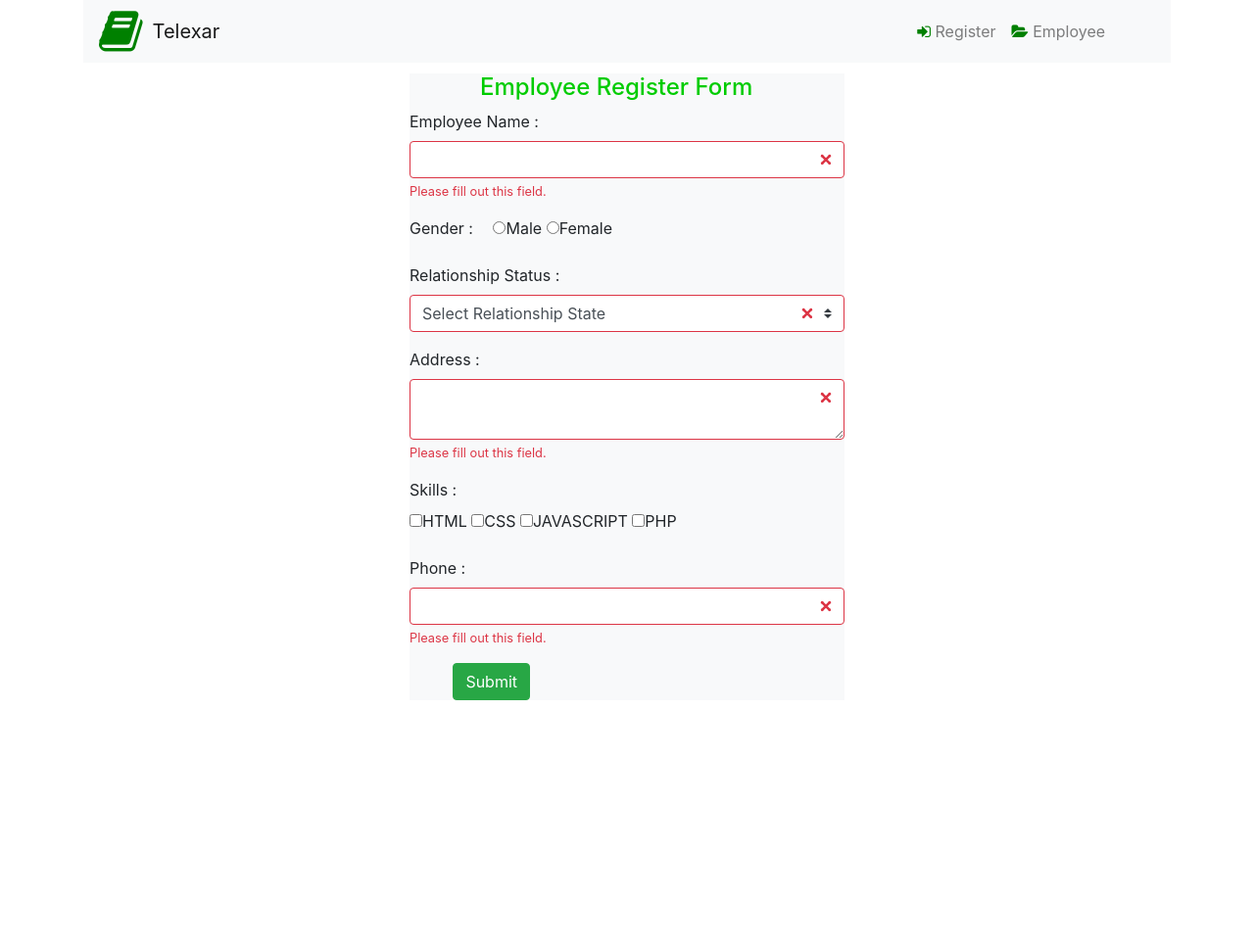
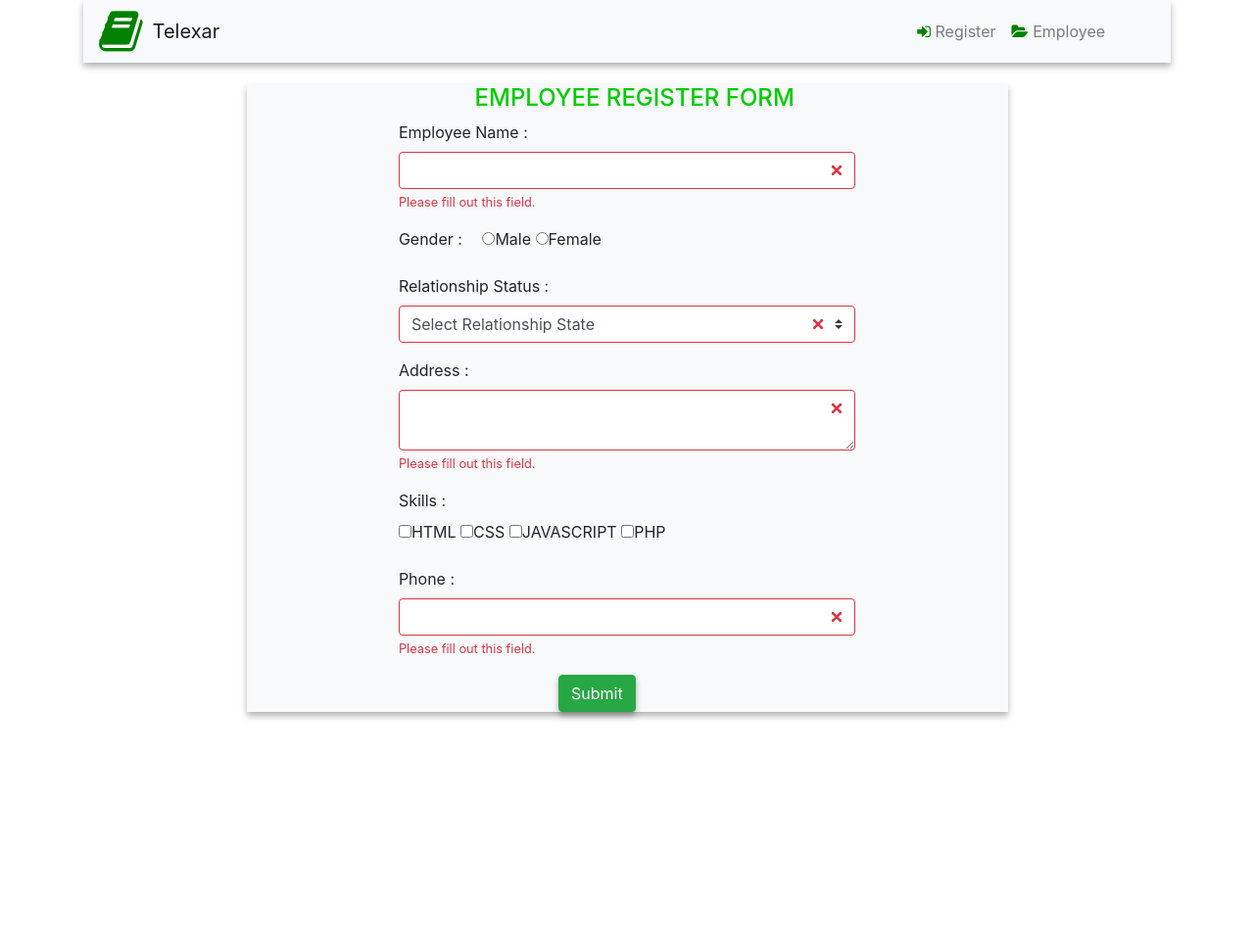
Before and after one commit to NimeshMadusanka/Company, a PHP site: the page made by application/views/Register.php in a window 1280 px wide. Shown: the top 967 px of the page at 98% size. After the commit the page ends 735 px from the top, so only its background shows below. Run offline with PHP 8.4, Linux system fonts and the light colour scheme; the template is opened without the code that fills it, so the values that code supplies are empty; some libraries are stand-ins or nearby versions.

Commit message:
Add some styles

```diff
--- a/application/views/Register.php
+++ b/application/views/Register.php
@@ -2,7 +2,7 @@
 <html>
 <head>
     <link rel="stylesheet" href="<?php echo base_url(); ?>/public/css/bootstrap.css">
-   <!-- <link rel="stylesheet" href="<?php /*echo base_url(); */?>/public/css/styles.css">-->
+    <!-- <link rel="stylesheet" href="<?php /*echo base_url(); */ ?>/public/css/styles.css">-->
     <link rel="stylesheet" href="https://maxcdn.bootstrapcdn.com/bootstrap/4.3.1/css/bootstrap.min.css">
     <link rel="stylesheet" href="https://stackpath.bootstrapcdn.com/font-awesome/4.7.0/css/font-awesome.min.css">
     <script src="<?php echo base_url(); ?>/public/js/sweetalert.min.js"></script>
@@ -11,20 +11,21 @@
     <title>Register</title>
 </head>
 <body>
-<div class="container">
+<div class="container" style="">
     <!-- navigation bar -->
-    <nav style="color: gainsboro" class="navbar navbar-expand-sm bg-light navbar-light" >
+    <nav style="box-shadow: 0 0.4629629629629629vh 0.5208333333333334vw 0 rgba(0,0,0,0.3);"
+         class="navbar navbar-expand-sm bg-light navbar-light">
 
         <i class="fa fa-book" style="font-size:48px;color:green; margin-right: 10px"></i>
 
         <a class="navbar-brand .text-success" href="">Telexar</a>
 
 
-
         <!-- Navigation Links -->
         <ul class="navbar-nav">
             <li class="nav-item">
-                <a class="nav-link" href="">&emsp;&emsp;&emsp;&emsp;&emsp;&emsp;&emsp;&emsp;&emsp;&emsp;&emsp;&emsp;&emsp;&emsp;&emsp;&emsp;&emsp;&emsp;&emsp;&emsp;&emsp;&emsp;&emsp;&emsp;&emsp;&emsp;&emsp;&emsp;&emsp;&emsp;&emsp;&emsp;&emsp;&emsp;&emsp;&emsp;&emsp;&emsp;&emsp;&emsp;&emsp;&emsp;&emsp;<i class="fa fa-sign-in" style="color: green"></i> Register</a>
+                <a class="nav-link" href="">&emsp;&emsp;&emsp;&emsp;&emsp;&emsp;&emsp;&emsp;&emsp;&emsp;&emsp;&emsp;&emsp;&emsp;&emsp;&emsp;&emsp;&emsp;&emsp;&emsp;&emsp;&emsp;&emsp;&emsp;&emsp;&emsp;&emsp;&emsp;&emsp;&emsp;&emsp;&emsp;&emsp;&emsp;&emsp;&emsp;&emsp;&emsp;&emsp;&emsp;&emsp;&emsp;&emsp;<i
+                            class="fa fa-sign-in" style="color: green"></i> Register</a>
             </li>
 
             <li class="nav-item">
@@ -33,11 +34,13 @@
         </ul>
     </nav>
 
-    <div class="bg-light" style=" margin: 30%; margin-right: 30%; margin-top: 1%">
+    <div class="bg-light"
+         style=" margin: 15%; margin-right: 15%; margin-top: 2%;box-shadow: 0 0.4629629629629629vh 0.5208333333333334vw 0 rgba(0,0,0,0.3);">
 
-        <h4 style="color: #00CC00">&emsp;&emsp;&emsp;Employee Register Form</h4>
+        <h4 style="color: #00CC00; margin-left: 30%">EMPLOYEE REGISTER FORM</h4>
 
-        <form action="register" method="post" class="was-validated" onsubmit="return checkForm()" >
+        <form style="margin: 20%; margin-top: 1%" action="register" method="post" class="was-validated"
+              onsubmit="return checkForm()">
             <div class="form-group">
                 <label for="name">Employee Name :</label>
                 <input type="text" class="form-control" name="name" required>
@@ -48,7 +51,7 @@
             <div class="form-group">
                 <label for="gender">Gender :&emsp;</label>
 
-                <label><input type="radio" class=" radio-inline" name="gender" value="Male" required >Male</label>
+                <label><input type="radio" class=" radio-inline" name="gender" value="Male" required>Male</label>
                 <label><input type="radio" class="radio-inline" name="gender" value="Female" required>Female</label>
                 <div class="valid-feedback">Valid.</div>
                 <div class="invalid-feedback">Please fill out this field.</div>
@@ -59,8 +62,8 @@
                 <label for="relationship">Relationship Status :</label>
                 <select name="relationship" class="browser-default custom-select" required>
                     <option value="">Select Relationship State</option>
-                    <option value="Single" >Single</option>
-                    <option value="Married" >Married</option>
+                    <option value="Single">Single</option>
+                    <option value="Married">Married</option>
                     <div class="valid-feedback">Valid.</div>
                     <div class="invalid-feedback">Please fill out this field.</div>
                 </select>
@@ -89,7 +92,8 @@
                 <div class="valid-feedback">Valid.</div>
                 <div class="invalid-feedback">Please fill out this field.</div>
             </div>
-            <input style="margin-left: 10%" type="submit" class="btn btn-success">
+            <input style="margin-left: 35%; box-shadow: 0 0.4629629629629629vh 0.5208333333333334vw 0 rgba(0,0,0,0.3);"
+                   type="submit" class="btn btn-success">
     </div>
 
     </form>
@@ -98,20 +102,14 @@
 </body>
 </html>
 <script>
-
-    window.onload = function(e){
-        var x="<?php if(isset($_SESSION['success'])){ echo $_SESSION['success'];}?>";
-        if("1"==x){
-            swal("Successful!", "Registration Successful!", "success");
-            <?php $this->session->set_flashdata("success",null); ?>
+    window.onload = function (e) {
+        var x = "<?php if (isset($_SESSION['success'])) {
+            echo $_SESSION['success'];
+        }?>";
+        if ("1" == x) {
+            swal("Data Added successfully!", "Registration Successful!", "success");
+            <?php $this->session->set_flashdata("success", null); ?>
         }
 
-        var y="<?php if(isset($_SESSION['error'])){ echo $_SESSION['error'];}?>";
-
-        if("1"==y){
-            showErrorMsg("This NIC Number Already Exists !");
-            <?php $this->session->set_flashdata("error",null); ?>
-        }
     }
-
 </script>
--- a/public/js/validation.js
+++ b/public/js/validation.js
@@ -1,11 +1,11 @@
 function checkForm() {
 
-    if (document.getElementById("html").checked||document.getElementById("css").checked||document.getElementById("javascript").checked||document.getElementById("php").checked){
+    if (document.getElementById("html").checked || document.getElementById("css").checked || document.getElementById("javascript").checked || document.getElementById("php").checked) {
 
-    }else {
+    } else {
         swal({
             title: "Error",
-            text: "Please mark your skills",
+            text: "Please fill out your skills",
             icon: "warning",
             dangerMode: true,
         });
@@ -13,23 +13,5 @@ function checkForm() {
         return false;
     }
 
-    return phoneCheck();
+
 }
-
-/*    function phoneCheck() {
-
-        var phone = document.getElementById("phone").value;
-
-        re = /[0-9]{10}$/;
-        if(!re.test(phone)) {
-            swal({
-                title: "Error",
-                text: "Your Entered Wrong Phone Number",
-                icon: "warning",
-                dangerMode: true,
-            });
-            return false;
-        }
-
-        return true;
-    }*/
```
Also changed, not shown: application/controllers/CompanyController.php (+23 -18 lines), application/models/CompanyModel.php (+35 -29 lines), application/views/EditEmployee.php (+5 -4 lines), application/views/EmployeeList.php (+47 -41 lines).
